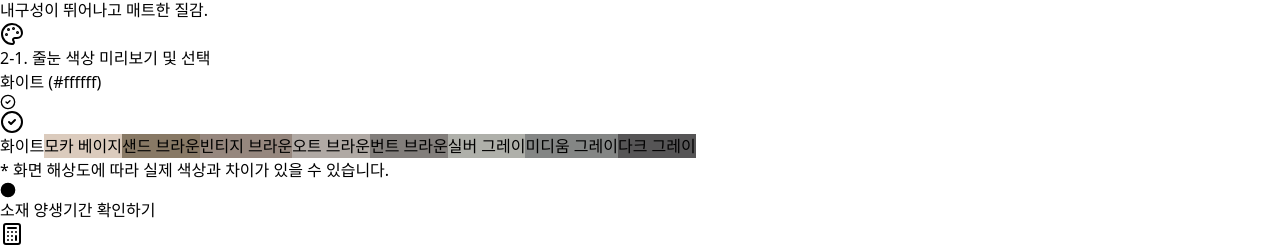
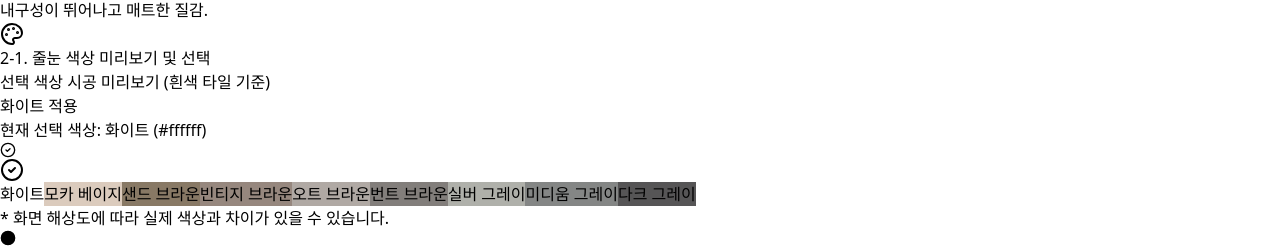
Before and after one commit to jsh5199-ai/julnun-web, a React (Vite) app: page / in a window 1280 px wide. Shown: the part 596-844 px from the top of the page. Built offline with nearby package versions, Linux system fonts and the light colour scheme.

Commit message:
수정완료

```diff
--- a/src/App.jsx
+++ b/src/App.jsx
@@ -375,9 +375,15 @@ const Accordion = ({ question, answer }) => {
     );
 };
 
-// ⭐️ [신규 컴포넌트] 색상 선택 팔레트 렌더링 ⭐️
+// ⭐️ [확장된 컴포넌트] 색상 선택 팔레트 및 시뮬레이션 렌더링 ⭐️
 const ColorPalette = ({ selectedColorId, onSelect }) => {
     const selectedColorData = GROUT_COLORS.find(c => c.id === selectedColorId);
+
+    // 타일 본체 색상은 흰색으로 고정
+    const TILE_COLOR = '#ffffff';
+    // 줄눈 틈새 너비 (2px)와 타일 너비 (50px)를 설정하여 패턴 생성
+    const TILE_SIZE = 50; // 타일 + 줄눈 총 크기
+    const GROUT_WIDTH = 2; // 줄눈 선 너비 (2px)
 
     return (
         <div className='mt-5 pt-3 border-t border-gray-100 animate-fade-in'>
@@ -385,10 +391,48 @@ const ColorPalette = ({ selectedColorId, onSelect }) => {
                 <Palette className="h-4 w-4 text-indigo-600" /> 2-1. 줄눈 색상 미리보기 및 선택
             </h3>
 
-            {/* 1. 선택된 색상 표시 */}
-            <div className={`p-3 rounded-lg shadow-md mb-3`} style={{ backgroundColor: selectedColorData.code }}>
+            {/* 🚨🚨 줄눈 시뮬레이션 영역 (CSS 패턴으로 줄눈 선만 색상 변경) 🚨🚨 */}
+            <div className={`p-4 rounded-lg shadow-lg mb-4 border border-gray-300 transition-all duration-300`} style={{ backgroundColor: TILE_COLOR }}>
+                <h4 className="text-sm font-semibold text-gray-700 mb-2">선택 색상 시공 미리보기 (흰색 타일 기준)</h4>
+
+                {/* ⭐️ 시뮬레이션 컨테이너: 타일 본체(흰색) 위에 줄눈선(선택 색상)을 덮습니다. ⭐️ */}
+                <div className="w-full aspect-square max-h-40 mx-auto overflow-hidden relative border-2 border-gray-300 rounded-md">
+
+                    {/* 타일 베이스 (흰색으로 고정) */}
+                    <div className="absolute inset-0 bg-white"></div>
+
+                    {/* ⭐️ 줄눈 선 시뮬레이션 레이어 ⭐️ */}
+                    <div
+                        className="absolute inset-0 opacity-100 transition-colors duration-300"
+                        style={{
+                            // 배경색은 타일 본체색 (이후 그라디언트 패턴을 위해 설정)
+                            backgroundColor: TILE_COLOR,
+                            backgroundImage: `
+                                /* 가로 줄눈 선 패턴 */
+                                repeating-linear-gradient(to right, ${selectedColorData.code} 0px, ${selectedColorData.code} ${GROUT_WIDTH}px, ${TILE_COLOR} ${GROUT_WIDTH}px, ${TILE_COLOR} ${TILE_SIZE}px),
+                                /* 세로 줄눈 선 패턴 */
+                                repeating-linear-gradient(to bottom, ${selectedColorData.code} 0px, ${selectedColorData.code} ${GROUT_WIDTH}px, ${TILE_COLOR} ${GROUT_WIDTH}px, ${TILE_COLOR} ${TILE_SIZE}px)
+                            `,
+                            backgroundSize: `${TILE_SIZE}px ${TILE_SIZE}px`,
+                            backgroundBlendMode: 'multiply' // 줄눈이 겹치는 부분의 색상을 부드럽게 처리
+                        }}
+                    >
+                        {/* 텍스트는 줄눈 영역 위에 띄워서 대비 확인용 */}
+                        <div className="absolute top-1/2 left-1/2 -translate-x-1/2 -translate-y-1/2 text-center">
+                             <span className={`text-xs font-bold px-2 py-1 rounded-full shadow-sm ${selectedColorData.isDark ? 'bg-white/90 text-gray-900' : 'bg-gray-900/90 text-white'}`}>
+                                {selectedColorData.label} 적용
+                            </span>
+                        </div>
+                    </div>
+                </div>
+            </div>
+            {/* 🚨🚨 줄눈 시뮬레이션 영역 끝 🚨🚨 */}
+
+
+            {/* 1. 선택된 색상 이름 표시 */}
+            <div className={`p-3 rounded-lg shadow-md mb-3 border border-gray-200`} style={{ backgroundColor: selectedColorData.code }}>
                 <p className={`text-sm font-bold ${selectedColorData.isDark ? 'text-white' : 'text-gray-900'} flex items-center justify-between`}>
-                    <span className='truncate'>{selectedColorData.label} ({selectedColorData.code})</span>
+                    <span className='truncate'>현재 선택 색상: {selectedColorData.label} ({selectedColorData.code})</span>
                     <CheckCircle2 size={16} className={`ml-2 flex-shrink-0 ${selectedColorData.isDark ? 'text-amber-400' : 'text-indigo-700'}`}/>
                 </p>
             </div>
@@ -999,11 +1043,9 @@ export default function GroutEstimatorApp() {
                 }}
                 // ⭐️ [유지] 배경색 강조 ⭐️
                 className={`flex-1 py-1 text-xs font-semibold rounded-md transition-all active:scale-95 shadow-sm
-                  ${isQuantitySelected
-                    ? (currentMat === mat.id
-                      ? 'bg-indigo-700 text-white shadow-lg' // 선택 시 배경색 강조
-                      : 'bg-indigo-100 text-gray-700 hover:bg-indigo-200') // 비선택 시 배경색 및 호버 효과
-                    : 'bg-gray-200 text-gray-500 cursor-not-allowed'
+                  ${currentMat === mat.id
+                    ? 'bg-indigo-700 text-white shadow-lg' // 선택 시 배경색 강조
+                    : 'bg-indigo-100 text-gray-700 hover:bg-indigo-200' // 비선택 시 배경색 및 호버 효과
                   }`}
               >
                 {mat.label.split('(')[0].trim()}
@@ -1228,7 +1270,7 @@ export default function GroutEstimatorApp() {
             ))}
           </div>
 
-          {/* ⭐️ [신규 추가] 색상 선택 팔레트 (독립 섹션) ⭐️ */}
+          {/* ⭐️ [신규 추가] 색상 선택 팔레트 (시뮬레이션 포함) ⭐️ */}
           <ColorPalette selectedColorId={selectedGroutColor} onSelect={setSelectedGroutColor} />
 
           {/* --- 재료 상세 비교 버튼 영역 (유지) --- */}
```
